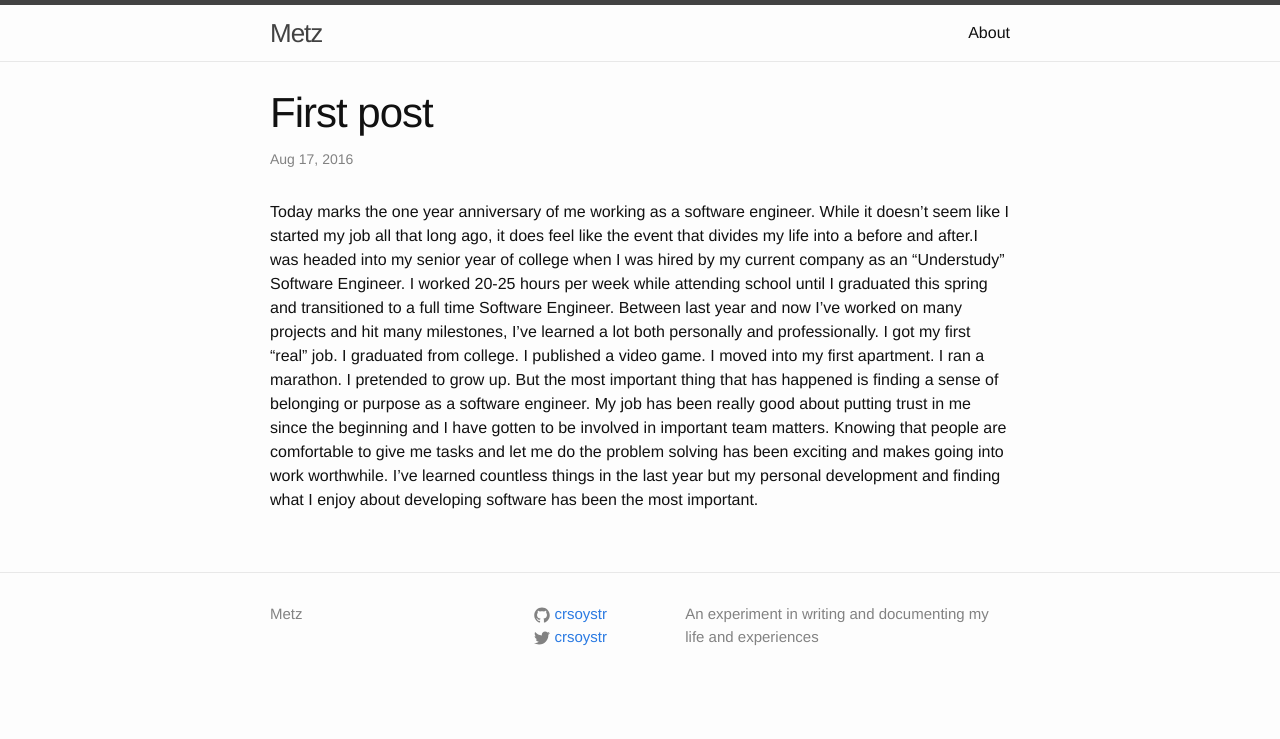
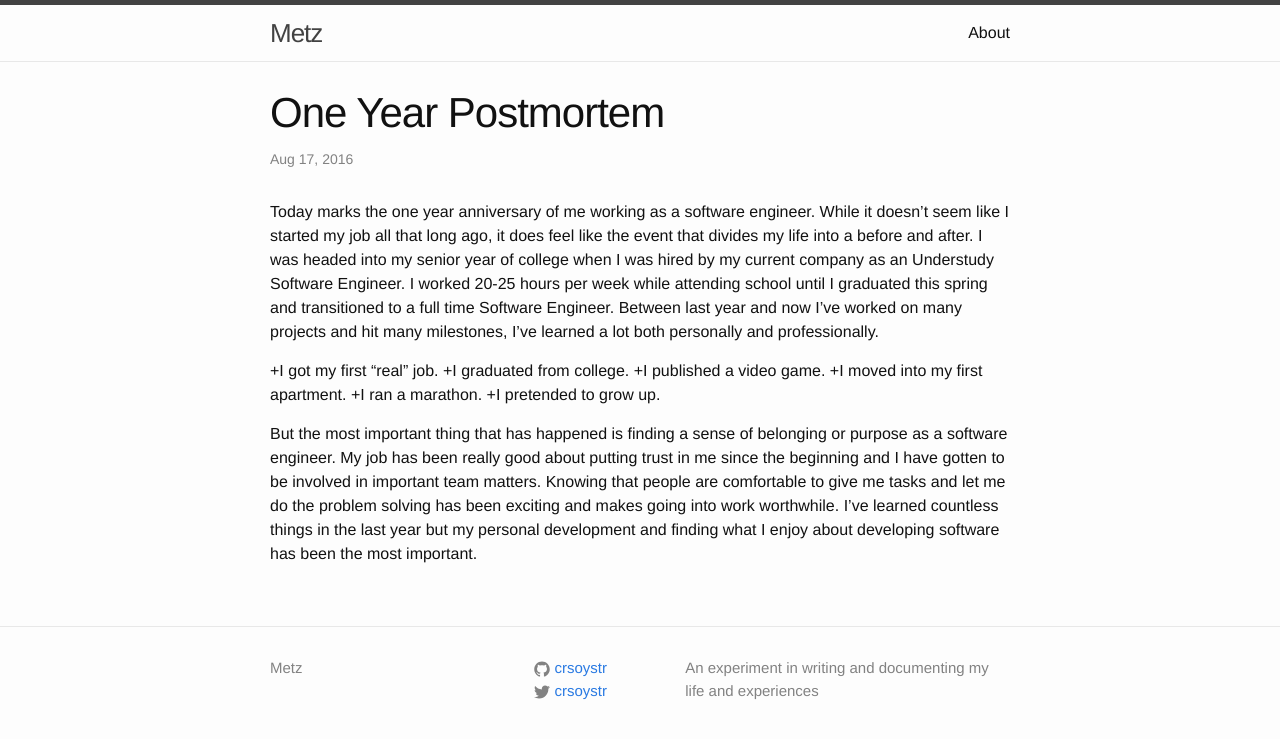
Before and after one commit to CrsOystr/selfbloggy, a Jekyll site: the page built from _posts/2016-08-17-one-year.md, in a window 1280 px wide. Shown: the top 739 px of the page. Built offline with Jekyll 4.4.1, drawn with Linux system fonts in a browser that asks for light colours.

Commit message:
minor fixes

```diff
--- a/_posts/2016-08-17-one-year.md
+++ b/_posts/2016-08-17-one-year.md
@@ -1,14 +1,16 @@
 ---
 layout: post
-title: First post
+title: One Year Postmortem
 published: true
 category: self
 ---
-Today marks the one year anniversary of me working as a software engineer. While it doesn't seem like I started my job all that long ago, it does feel like the event that divides my life into a before and after.I was headed into my senior year of college when I was hired by my current company as an "Understudy" Software Engineer. I worked 20-25 hours per week while attending school until I graduated this spring and transitioned to a full time Software Engineer. Between last year and now I've worked on many projects and hit many milestones, I've learned a lot both personally and professionally.
-I got my first "real" job.
-I graduated from college.
-I published a video game.
-I moved into my first apartment.
-I ran a marathon.
-I pretended to grow up.
+Today marks the one year anniversary of me working as a software engineer. While it doesn't seem like I started my job all that long ago, it does feel like the event that divides my life into a before and after. I was headed into my senior year of college when I was hired by my current company as an Understudy Software Engineer. I worked 20-25 hours per week while attending school until I graduated this spring and transitioned to a full time Software Engineer. Between last year and now I've worked on many projects and hit many milestones, I've learned a lot both personally and professionally.
+
++I got my first "real" job.
++I graduated from college.
++I published a video game.
++I moved into my first apartment.
++I ran a marathon.
++I pretended to grow up.
+
 But the most important thing that has happened is finding a sense of belonging or purpose as a software engineer. My job has been really good about putting trust in me since the beginning and I have gotten to be involved in important team matters. Knowing that people are comfortable to give me tasks and let me do the problem solving has been exciting and makes going into work worthwhile. I've learned countless things in the last year but my personal development and finding what I enjoy about developing software has been the most important.
```
